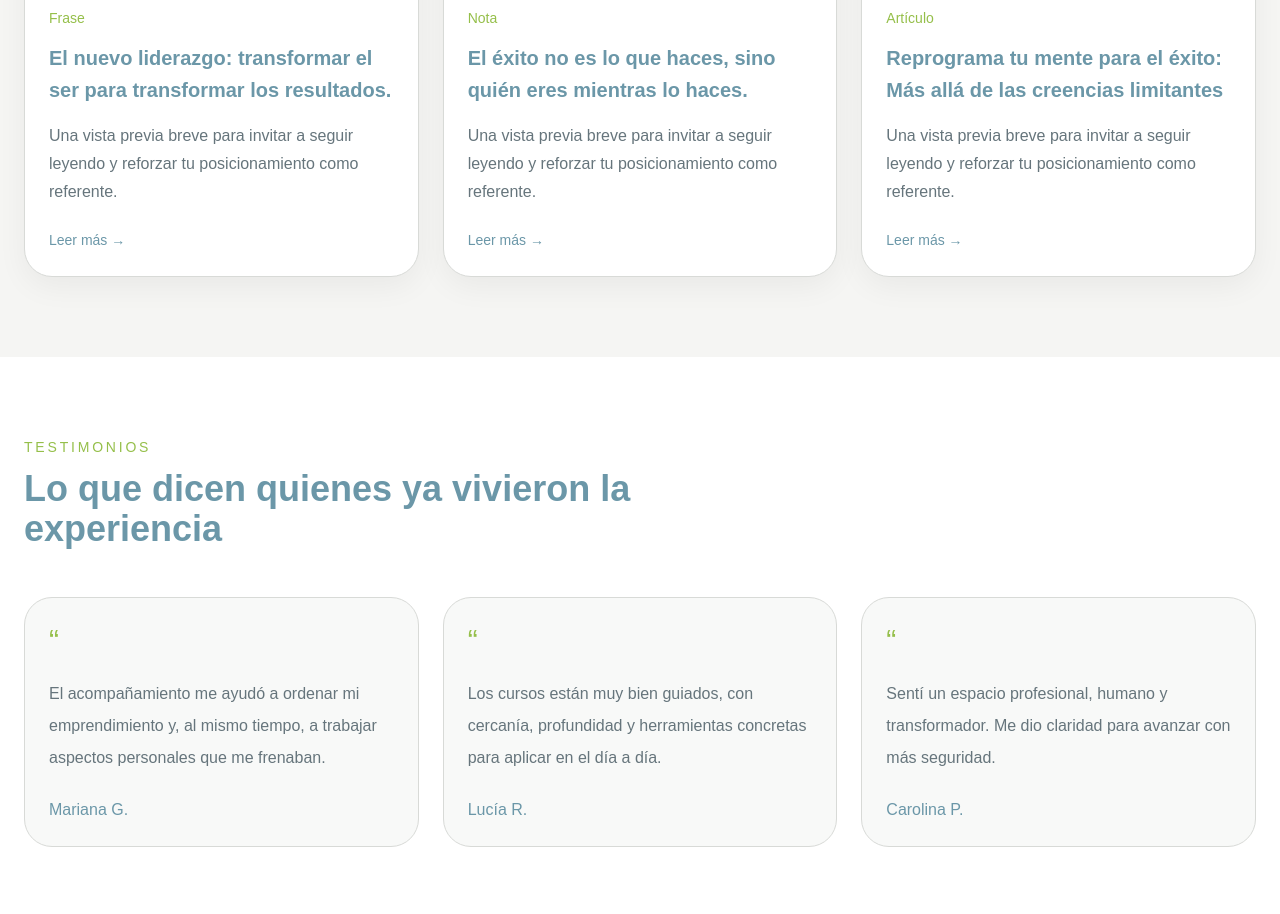
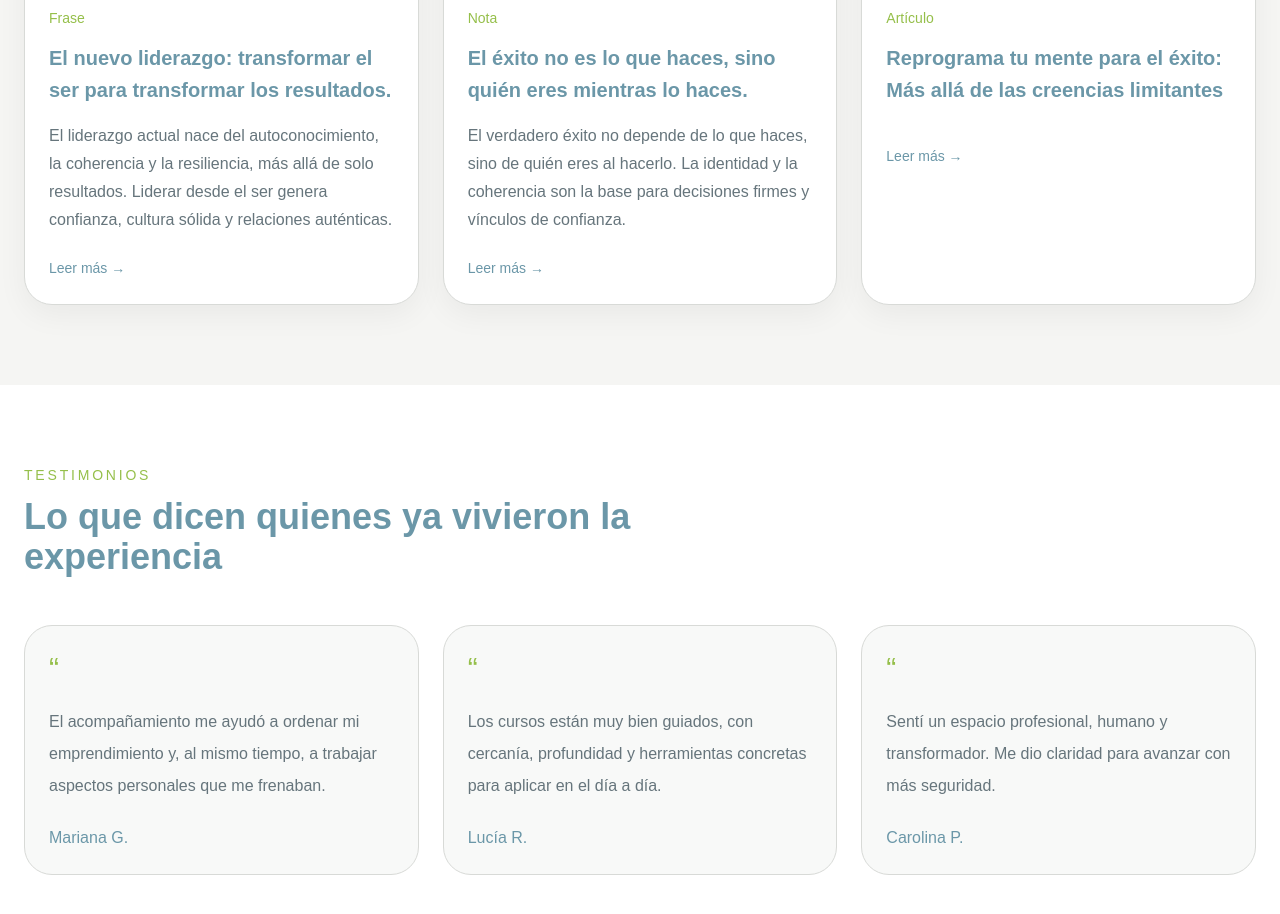
Before and after one commit to cynthiap-hash/bionar-web, a Next.js app: page / in a window 1280 px wide. Shown: the part 3900-4814 px from the top of the page. Built offline with nearby package versions, Linux system fonts and the light colour scheme.

Commit message:
agrega pagina general de notas

```diff
--- a/app/page.tsx
+++ b/app/page.tsx
@@ -373,7 +373,7 @@ export default function BionarWebMaqueta() {
                 <span className="text-sm font-medium text-[#95BF4A]">{item.tipo}</span>
                 <h3 className="mt-3 text-xl font-semibold leading-8 text-[#6B97A8]">{item.titulo}</h3>
                 <p className="mt-4 leading-7 text-[#66757C]">
-                  Una vista previa breve para invitar a seguir leyendo y reforzar tu posicionamiento como referente.
+                  {item.preview}
                 </p>
                 <a href={`/notas?nota=${item.slug}`} className="mt-6 inline-block text-sm font-medium text-[#6B97A8]">
                   Leer más →
```
